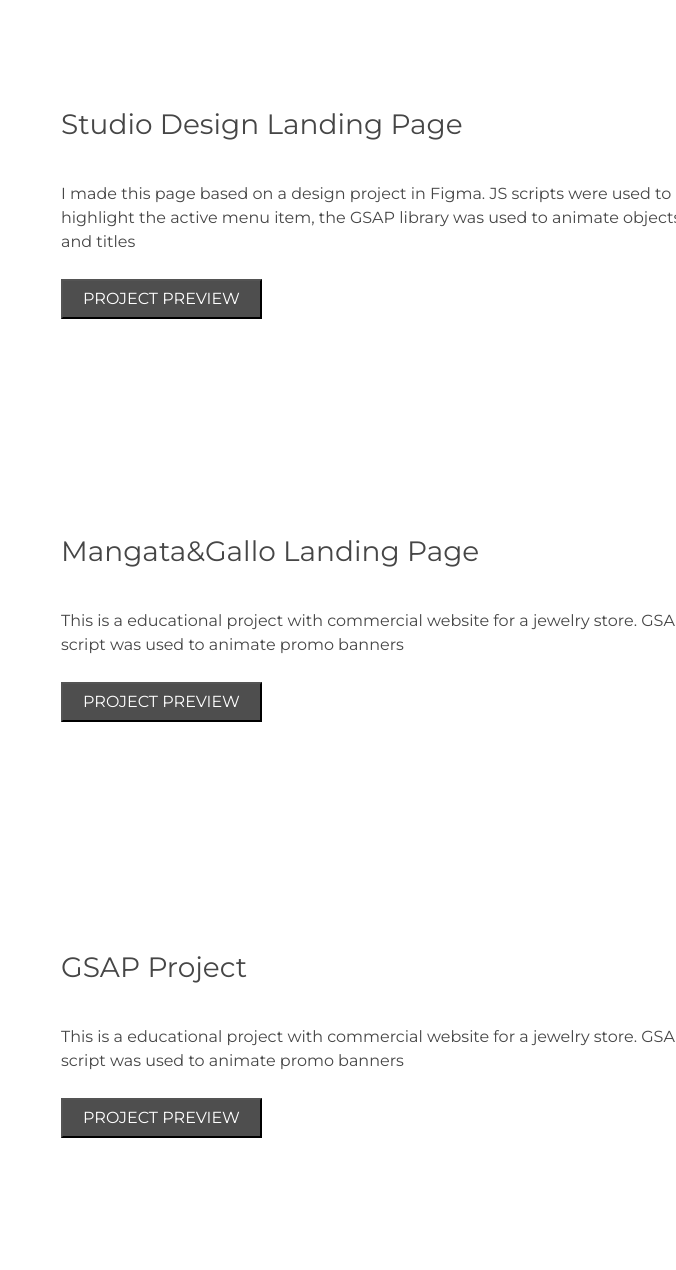
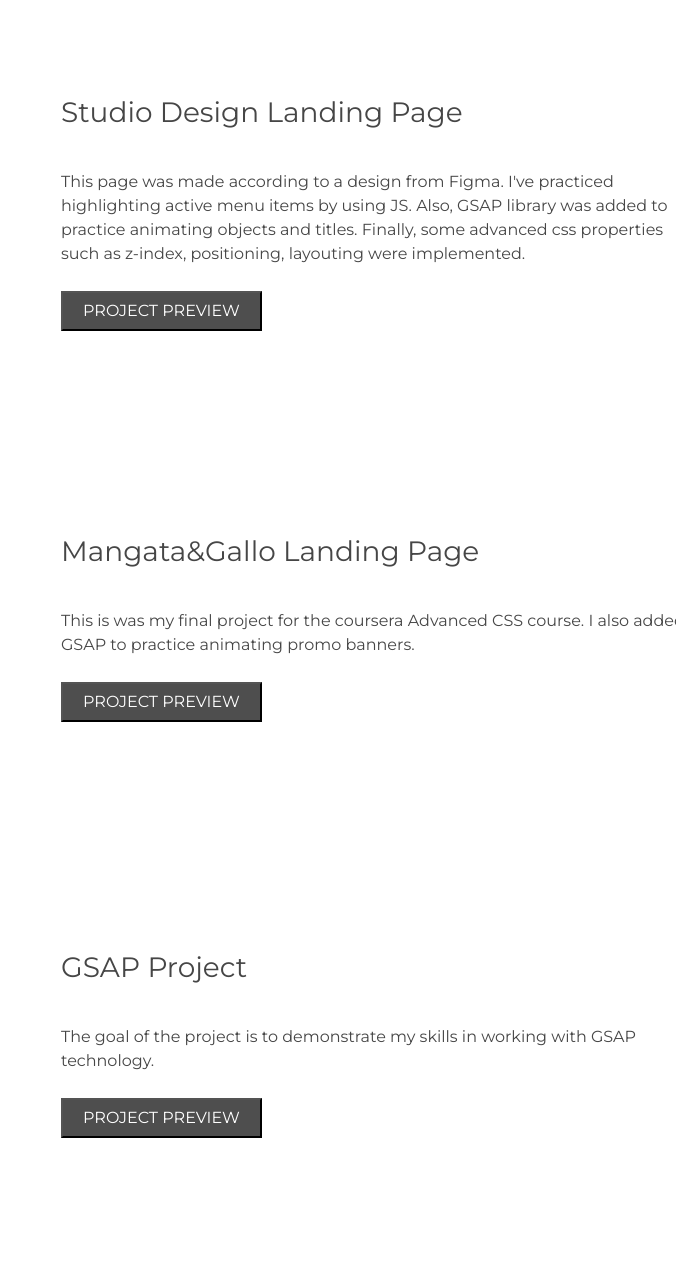
Before and after one commit to tuleubayeva-malika/malika_pf, a plain HTML site: page index.html in a window 1280 px wide. Shown: the part 797-2067 px from the top of the page, 604-1280 px from the left. Drawn offline with nearby package versions, Linux system fonts and the light colour scheme.

Commit message:
projects descriptions updated

```diff
--- a/index.html
+++ b/index.html
@@ -70,7 +70,7 @@
                 link: "https://tuleubayeva-malika.github.io/Studio-Design-Landing-Page/",
                 imgSrc: "/malika_pf/img/design.png",
                 title: "Studio Design Landing Page",
-                description: "I made this page based on a design project in Figma. JS scripts were used to highlight the active menu item, the GSAP library was used to animate objects and titles",
+                description: "This page was made according to a design from Figma. I've practiced highlighting active menu items by using JS. Also, GSAP library was added to practice animating objects and titles. Finally, some advanced css properties such as z-index, positioning, layouting were implemented.",
                 buttonText: "PROJECT PREVIEW",
                 },
 
@@ -78,7 +78,7 @@
                 link: "https://tuleubayeva-malika.github.io/MangataGallo-Landing-Page/",
                 imgSrc: "/malika_pf/img/mangata.png",
                 title: "Mangata&Gallo Landing Page",
-                description: "This is a educational project with commercial website for a jewelry store. GSAP script was used to animate promo banners",
+                description: "This is was my final project for the coursera Advanced CSS course. I also added GSAP to practice animating promo banners.",
                 buttonText: "PROJECT PREVIEW",
                 },
 
@@ -86,7 +86,7 @@
                 link: "",
                 imgSrc: "/malika_pf/img/gsap.png",
                 title: "GSAP Project",
-                description: "This is a educational project with commercial website for a jewelry store. GSAP script was used to animate promo banners",
+                description: "The goal of the project is to demonstrate my skills in working with GSAP technology.",
                 buttonText: "PROJECT PREVIEW",
                 }];
 
```
